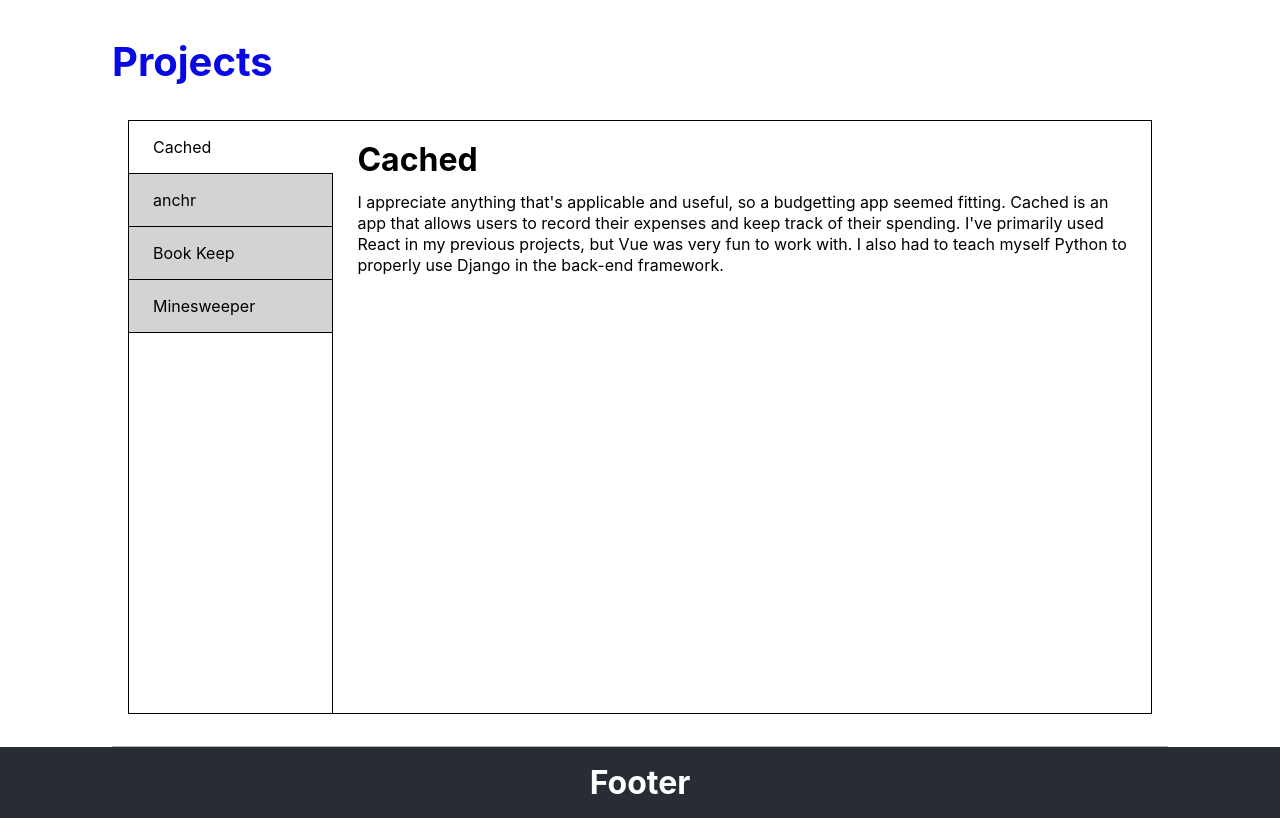
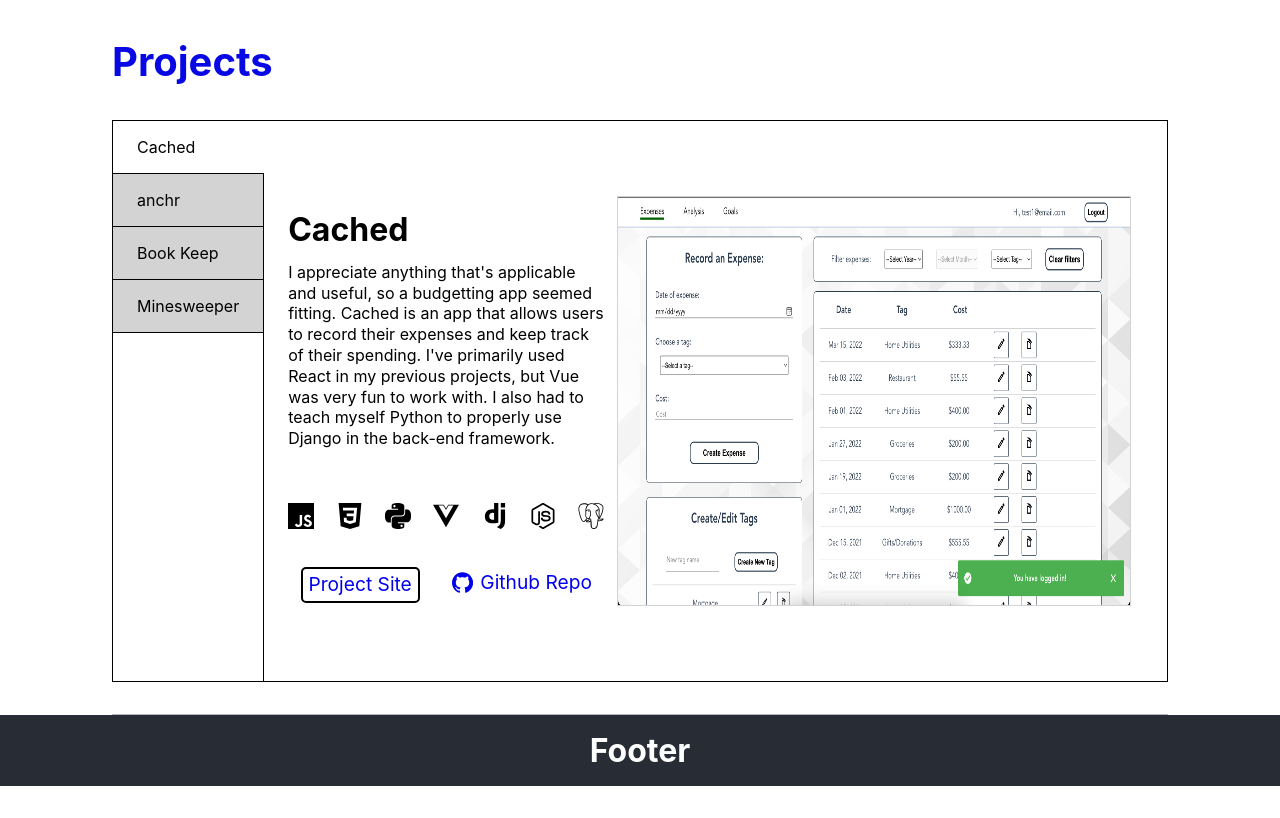
Before and after one commit to narrwep27/portfolio-narrwe-park, a React (Create React App) app: page / in a window 1280 px wide. Shown: the part 980-1798 px from the top of the page. After the commit the page ends 1766 px from the top, so only its background shows below. Built offline with nearby package versions, Linux system fonts and the light colour scheme; grey boxes are pictures that could not be loaded.

Commit message:
project info displaying and some styling done

```diff
--- a/src/components/About.tsx
+++ b/src/components/About.tsx
@@ -37,8 +37,11 @@ const About = (): JSX.Element => {
                                     target="_blank"
                                     rel="noreferrer"
                                 >
-                                    <SiLinkedin style={{ color: '#1466c2' }} />{' '}
-                                    LinkedIn
+                                    <SiLinkedin
+                                        style={{ color: '#1466c2' }}
+                                        size="1.1em"
+                                    />
+                                    <p>LinkedIn</p>
                                 </a>
                             </li>
                             <li>
@@ -47,7 +50,7 @@ const About = (): JSX.Element => {
                                     target="_blank"
                                     rel="noreferrer"
                                 >
-                                    <SiGithub /> GitHub
+                                    <SiGithub size="1.1em" /> <p>GitHub</p>
                                 </a>
                             </li>
                             <li>
@@ -56,7 +59,8 @@ const About = (): JSX.Element => {
                                     target="_blank"
                                     rel="noreferrer"
                                 >
-                                    <IoDocumentTextOutline /> Resumé
+                                    <IoDocumentTextOutline size="1.1em" />{' '}
+                                    <p>Resumé</p>
                                 </a>
                             </li>
                         </ul>
--- a/src/components/ProjectDetails.tsx
+++ b/src/components/ProjectDetails.tsx
@@ -1,11 +1,45 @@
 import '../styles/components/ProjectDetails.css';
 import { ProjectType } from '../data/Projects';
+import { SiGithub } from 'react-icons/si';
+import TechIcons from './TechIcons';
 
 const ProjectDetails = ({ project }: { project: ProjectType }): JSX.Element => {
     return (
         <div className="projectDetails">
-            <h1>{project.name}</h1>
-            <p>{project.description}</p>
+            <div className="projectDetails-text">
+                <h1>{project.name}</h1>
+                <p>{project.description}</p>
+            </div>
+            <div className="projectDetails-tech">
+                <TechIcons techArr={project.technologies} />
+            </div>
+            <div className="projectDetails-links">
+                <a
+                    className="projectDetails-links-projectSite"
+                    href={project.webUrl}
+                    target="_blank"
+                    rel="noreferrer"
+                >
+                    <p>Project Site</p>
+                </a>
+                <a
+                    className="projectDetails-links-githubSite"
+                    href={project.githubUrl}
+                    target="_blank"
+                    rel="noreferrer"
+                >
+                    <SiGithub
+                        className="projectDetails-links-githubSite-icon"
+                        size="1.1em"
+                    />
+                    <p>Github Repo</p>
+                </a>
+            </div>
+            <img
+                className="projectDetails-img"
+                src={project.imageUrl}
+                alt={project.name}
+            />
         </div>
     );
 };
--- /dev/null
+++ b/src/components/TechIcons.tsx
@@ -0,0 +1,51 @@
+import '../styles/components/TechIcons.css';
+import { Tech } from '../data/Projects';
+import {
+    SiJavascript,
+    SiTypescript,
+    SiHtml5,
+    SiCss3,
+    SiPython,
+    SiDjango,
+    SiMongodb,
+    SiPostgresql,
+    SiNodedotjs,
+    SiReact,
+    SiVuedotjs,
+    SiExpress
+} from 'react-icons/si';
+
+const TechIcons = ({ techArr }: { techArr: Tech[] }): JSX.Element => {
+    const techElements: JSX.Element[] = techArr.map((item) => {
+        switch (item) {
+            case Tech.JS:
+                return <SiJavascript />;
+            case Tech.TS:
+                return <SiTypescript />;
+            case Tech.HTML:
+                return <SiHtml5 />;
+            case Tech.CSS:
+                return <SiCss3 />;
+            case Tech.PYTHON:
+                return <SiPython />;
+            case Tech.DJANGO:
+                return <SiDjango />;
+            case Tech.MONGODB:
+                return <SiMongodb />;
+            case Tech.POSTGRESQL:
+                return <SiPostgresql />;
+            case Tech.NODE:
+                return <SiNodedotjs />;
+            case Tech.REACT:
+                return <SiReact />;
+            case Tech.VUE:
+                return <SiVuedotjs />;
+            case Tech.EXPRESS:
+                return <SiExpress />;
+        }
+    });
+
+    return <div className="techIcons">{techElements}</div>;
+};
+
+export default TechIcons;
--- a/src/data/Projects.ts
+++ b/src/data/Projects.ts
@@ -1,25 +1,31 @@
 import { imageUrls } from '../images';
+
+export enum Tech {
+    JS = 'JavaScript ES6',
+    TS = 'TypeScript',
+    HTML = 'HTML5',
+    CSS = 'CSS3',
+    PYTHON = 'Python',
+    DJANGO = 'Django',
+    MONGODB = 'MongoDB',
+    POSTGRESQL = 'PostgreSQL',
+    NODE = 'Node.js',
+    REACT = 'React.js',
+    VUE = 'Vue',
+    EXPRESS = 'Express'
+}
 
 export type ProjectType = {
     name: string;
     slug: string;
     description: string;
     imageUrl: string;
-    technologies: string[];
+    technologies: Tech[];
     webUrl: string;
     githubUrl: string;
 };
 
-const {
-    anchr,
-    bookKeep,
-    cached,
-    django,
-    express,
-    minesweeper,
-    mongodb,
-    postgresql
-} = imageUrls;
+const { anchr, bookKeep, cached, minesweeper } = imageUrls;
 
 export const data: ProjectType[] = [
     {
@@ -32,13 +38,13 @@ export const data: ProjectType[] = [
             `I also had to teach myself Python to properly use Django in the back-end framework. `,
         imageUrl: cached,
         technologies: [
-            django,
-            'python',
-            postgresql,
-            'vue',
-            'css3',
-            'es6',
-            'node'
+            Tech.JS,
+            Tech.CSS,
+            Tech.PYTHON,
+            Tech.VUE,
+            Tech.DJANGO,
+            Tech.NODE,
+            Tech.POSTGRESQL
         ],
         webUrl: 'https://cached.netlify.app/',
         githubUrl: 'https://github.com/narrwep27/cached-project'
@@ -52,7 +58,14 @@ export const data: ProjectType[] = [
             `I worked with a small team of developers for this one. ` +
             `Some significant lessons was the importance of a common vision amongst the team and standardizing the flow of work on Github.`,
         imageUrl: anchr,
-        technologies: [postgresql, express, 'react', 'css3', 'es6', 'node'],
+        technologies: [
+            Tech.JS,
+            Tech.CSS,
+            Tech.REACT,
+            Tech.NODE,
+            Tech.POSTGRESQL,
+            Tech.EXPRESS
+        ],
         webUrl: 'http://anchr-app.herokuapp.com/',
         githubUrl: 'https://github.com/narrwep27/full_stack_PERN_anchr'
     },
@@ -66,7 +79,14 @@ export const data: ProjectType[] = [
             `Along with the custom API, the app connects to a 3rd party API to search for books using an ISBN number. ` +
             `(Currently revamping this one.)`,
         imageUrl: bookKeep,
-        technologies: [mongodb, express, 'react', 'css3', 'es6', 'node'],
+        technologies: [
+            Tech.JS,
+            Tech.CSS,
+            Tech.REACT,
+            Tech.MONGODB,
+            Tech.NODE,
+            Tech.EXPRESS
+        ],
         webUrl: 'https://mern-reading-tracker.herokuapp.com/',
         githubUrl:
             'https://github.com/narrwep27/full-stack-MERN-reading-tracker-project'
@@ -75,12 +95,12 @@ export const data: ProjectType[] = [
         name: 'Minesweeper',
         slug: 'minesweeper',
         description:
-            `The framework of this project is extremely simple. Just bare bones HTML, CSS, and JavaScript. ` +
+            `The framework of this project is extremely simple. Just bare-bones HTML, CSS, and JavaScript. ` +
             `Although the environment of this project is simple, I'm very proud of it since it was my first independent coding project and required considerable logic for it to function correctly. ` +
             `It's modeled after the classic minesweeper game that has its roots in the earliest operating systems of the 1960s. ` +
-            `Looking over this project gives a smell of nostalgia since I grew up playing the game in the 90s and gave me my initial steps into logical thinking. `,
+            `Looking over this project gives a smell of nostalgia since I grew up playing the game in the 90s and started my initial steps into logical thinking. `,
         imageUrl: minesweeper,
-        technologies: ['html5', 'css3', 'es6'],
+        technologies: [Tech.JS, Tech.CSS, Tech.HTML],
         webUrl: 'http://npark-minesweeper.surge.sh/',
         githubUrl: 'https://github.com/narrwep27/minesweeper_game_project'
     }
--- a/src/styles/components/About.css
+++ b/src/styles/components/About.css
@@ -33,14 +33,23 @@
 }
 
 .about-content-text-links > ul > li > a {
+    display: flex;
+    align-items: center;
+    gap: 0.4em;
     text-decoration: none;
     border-bottom: 2px solid white;
+    padding-bottom: 2px;
+    width: fit-content;
     color: black;
     transition: 0.2s;
 }
 
 .about-content-text-links > ul > li > a:hover {
     border-bottom: 2px solid navy;
+}
+
+.about-content-text-links > ul > li > a > p {
+    margin: 0;
 }
 
 .about-content-img-container {
--- a/src/styles/components/Project.css
+++ b/src/styles/components/Project.css
@@ -4,10 +4,9 @@
 
 .project-view {
     display: grid;
-    grid-template-columns: 1fr 4fr;
+    grid-template-columns: 1fr 6fr;
     border: 1px solid black;
-    height: 37em;
-    margin: 0 1em;
+    height: 35em;
 }
 
 /* .project-view-selector {
--- a/src/styles/components/ProjectDetails.css
+++ b/src/styles/components/ProjectDetails.css
@@ -1,3 +1,86 @@
 .projectDetails {
+    display: grid;
     line-height: 1.3em;
+    height: 100%;
+    grid-template-columns: 37% 63%;
+    grid-template-rows: auto;
+    grid-template-areas:
+        'text image'
+        'tech image'
+        'links image';
 }
+
+.projectDetails-text {
+    grid-area: text;
+    align-self: end;
+}
+
+.projectDetails-tech {
+    grid-area: tech;
+    align-self: center;
+}
+
+.projectDetails-links {
+    grid-area: links;
+    align-self: start;
+    display: flex;
+    flex-direction: row;
+    justify-content: center;
+    align-items: center;
+    gap: 2em;
+}
+
+.projectDetails-links-projectSite,
+.projectDetails-links-githubSite {
+    text-decoration: none;
+    font-size: 1.2em;
+}
+
+.projectDetails-links-projectSite:visited,
+.projectDetails-links-githubSite:visited {
+    color: black;
+}
+
+.projectDetails-links-projectSite {
+    display: flex;
+    justify-content: center;
+    align-items: center;
+    height: fit-content;
+    border: 2px solid black;
+    border-radius: 5px;
+    padding: 0.3em;
+    transition: 0.3s;
+}
+
+.projectDetails-links-projectSite:hover {
+    color: white;
+    background-color: black;
+}
+
+.projectDetails-links-githubSite {
+    display: flex;
+    flex-direction: row;
+    align-items: center;
+    gap: 0.4em;
+    border-bottom: 2px solid white;
+    padding-bottom: 2px;
+    transition: 0.3s;
+}
+
+.projectDetails-links-githubSite:hover {
+    border-bottom: 2px solid navy;
+}
+
+.projectDetails-links-projectSite > p,
+.projectDetails-links-githubSite > p {
+    margin: 0;
+}
+
+.projectDetails-img {
+    grid-area: image;
+    max-width: 95%;
+    min-height: 75%;
+    justify-self: center;
+    align-self: center;
+    border: 1px solid lightgrey;
+}
--- /dev/null
+++ b/src/styles/components/TechIcons.css
@@ -0,0 +1,5 @@
+.techIcons {
+    display: flex;
+    gap: 0.7em;
+    font-size: 2em;
+}
```
